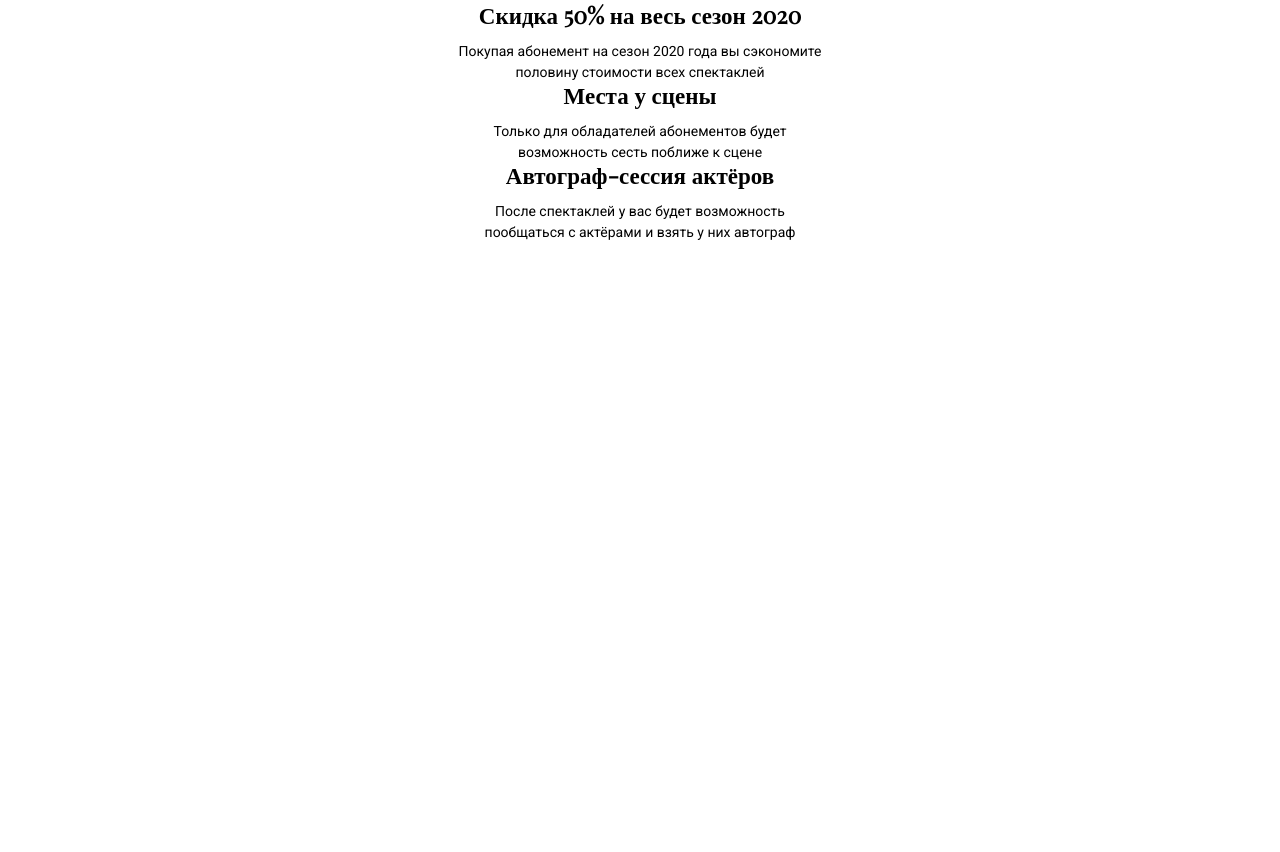
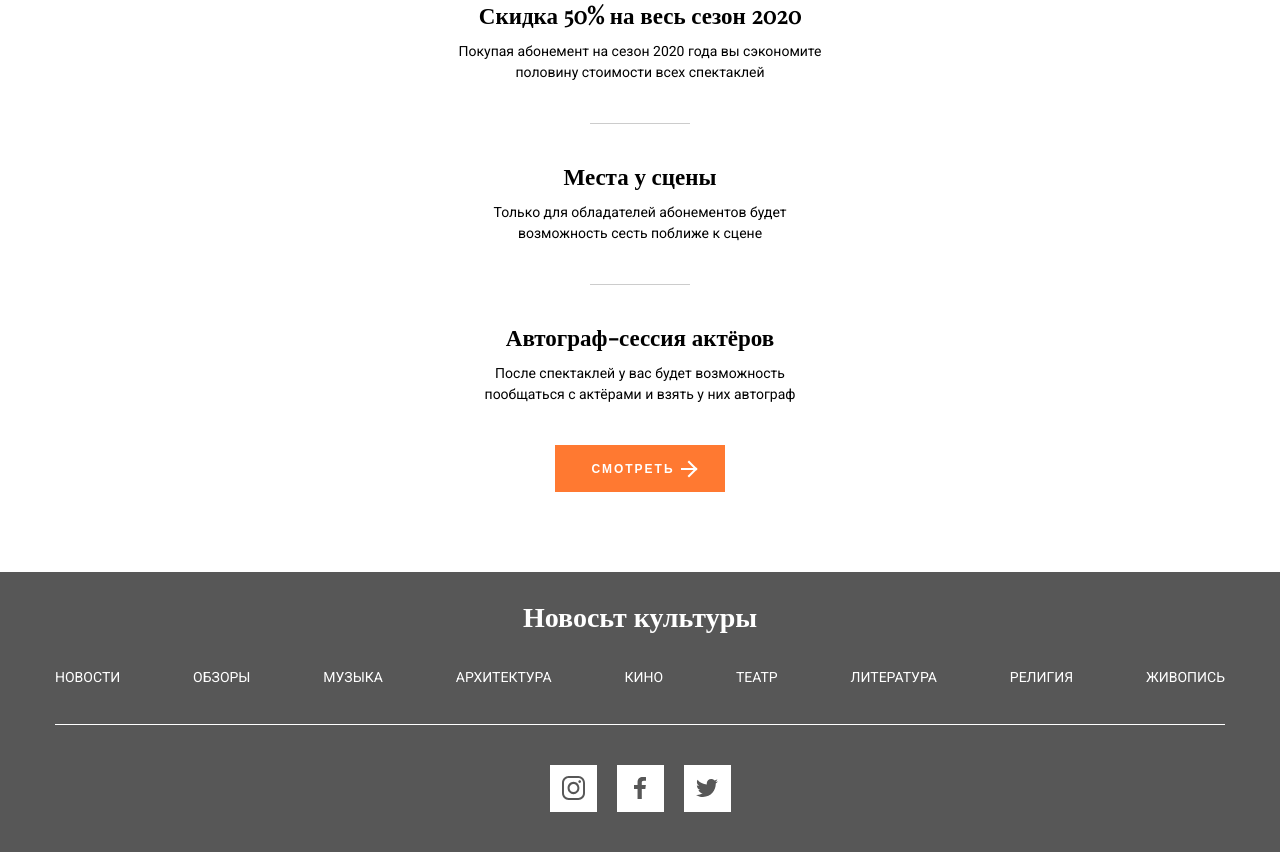
Before and after one commit to wallblizzard/novosti, a website: page index.html in a window 1280 px wide. Shown: the part 1120-1972 px from the top of the page. Before the commit the page ends 1403 px from the top, so only its background shows below. Drawn offline with nearby package versions, Linux system fonts and the light colour scheme; files that its build step writes are made by us from their sources.

Commit message:
section_price, footer add

```diff
--- a/index.html
+++ b/index.html
@@ -6,7 +6,6 @@
   <meta http-equiv="X-UA-Compatible" content="ie=edge">
   <title>Document</title>
   <link rel="stylesheet" href="css/style.min.css">
-  <script src="js/all.min.js"></script>
 </head>
 <body>
 <div class="wrapper">
@@ -68,19 +67,54 @@
           <div class="price__item">
             <h4>Скидка 50% на весь сезон 2020</h4>
             <p>Покупая абонемент на сезон 2020 года вы сэкономите половину стоимости всех спектаклей</p>
+            <span></span>
           </div>
           <div class="price__item">
             <h4>Места у сцены</h4>
             <p>Только для обладателей абонементов будет возможность сесть поближе к сцене</p>
+            <span></span>
           </div>
           <div class="price__item">
             <h4>Автограф-сессия актёров</h4>
-          <p>После спектаклей у вас будет возможность пообщаться с актёрами и взять у них автограф</p>
+            <p>После спектаклей у вас будет возможность пообщаться с актёрами и взять у них автограф</p>
           </div>
+          <div class="look">
+            <button class="btn"><span class="t-left">Смотреть</span> <span class="t-right"></span></button>
+
+        </div>
         </div>
       </div>
     </section>
   </main>
+  <footer class="footer">
+    <div class="container">
+      <h5>Новосьт культуры</h5>
+      <ul>
+        <li><a href="">НОВОСТИ</a></li>
+        <li><a href="">ОБЗОРЫ</a></li>
+        <li><a href="">МУЗЫКА</a></li>
+        <li><a href="">АРХИТЕКТУРА</a></li>
+        <li><a href="">КИНО</a></li>
+        <li><a href="">ТЕАТР</a></li>
+        <li><a href="">ЛИТЕРАТУРА</a></li>
+        <li><a href="">РЕЛИГИЯ</a></li>
+        <li><a href="">ЖИВОПИСЬ</a></li>
+      </ul>
+      <span class="footer-line"></span>
+      <div class="social">
+        <div class="social__item">
+          <a href=""><img src="img/ins.svg" alt="#" width="23" height="24"></a>
+        </div>
+        <div class="social__item">
+          <a href=""><img src="img/face.svg" alt="#" width="12" height="22"></a>
+        </div>
+        <div class="social__item">
+          <a href=""><img src="img/tw.svg" alt="#" width="22" height="18"></a>
+        </div>
+      </div>
+    </div>
+  </footer>
 </div>
+<script src="js/all.min.js"></script>
 </body>
 </html>
--- a/sass/main/main.scss
+++ b/sass/main/main.scss
@@ -8,15 +8,15 @@
         margin: 60px 0;
     }
 
-    ul {
-        display: flex;
-        justify-content: space-between;
-        margin-bottom: 40px;
-    }
-
     a {
         color: $primary;
     }
+}
+
+ul {
+    display: flex;
+    justify-content: space-between;
+    margin-bottom: 40px;
 }
 
 .section_about {
@@ -44,12 +44,18 @@
 h3 {
     font-size: 17px;
     font-weight: bold;
+    text-transform: uppercase;
 }
 
 h4 {
     font-family: 'Playfair Display', serif;
     font-size: 23px;
     font-weight: 900;
+    transition: .3s;
+
+    &:hover {
+        color: $additional;
+    }
 }
 
 p {
@@ -89,7 +95,109 @@ p {
             margin: 0 auto;
             h4 {
                 margin-bottom: 15px;
+
+            }
+
+            span {
+                width: 100px;
+                height: 1px;
+                display: block;
+                background-color: $primary;
+                opacity: .2;
+                margin: 40px auto;
             }
         }
     }
 }
+
+.look {
+    .btn {
+        width: 170px;
+        height: 47px;
+        font-size: 12px;
+        font-weight: bold;
+        background-color: $additional;
+        border: none;
+        color: $secondary;
+        text-transform: uppercase;
+        letter-spacing: 2px;
+        margin: 40px auto;
+        position: relative;
+        display: flex;
+        justify-content: center;
+        align-items: center;
+
+        .t-left {
+            margin-right: 14px;
+        }
+
+        .t-right {
+            position: relative;
+            &::before,
+            &::after {
+                content: '';
+                position: absolute;
+                top: 50%;
+                left: 50%;
+                transform: translate(-50%, -50%);
+            }
+            &::before {
+                width: 16px;
+                height: 2px;
+                background-color: $secondary;
+            }
+
+            &::after {
+                width: 10px;
+                height: 10px;
+                transform: translate(-50%, -50%) rotate(135deg);
+                border-top: 2px solid $secondary;
+                border-left: 2px solid $secondary;
+            }
+        }
+    }
+}
+
+.footer {
+    width: 100%;
+    padding:30px 0 40px;
+    background-color: #575757;
+
+    h5 {
+        font-family: 'Playfair Display', serif;
+        font-size: 28px;
+        font-weight: bold;
+        margin-bottom: 40px;
+        color: $secondary;
+    }
+
+    a {
+        color: $secondary;
+    }
+
+    .footer-line {
+        display: block;
+        width: 100%;
+        height: 1px;
+        background-color:  $secondary;
+        margin-bottom: 40px;
+    }
+
+    .social {
+        display: flex;
+        justify-content: center;
+
+        &__item {
+            width: 47px;
+            height: 47px;
+            background-color: $secondary;
+            display: flex;
+            justify-content: center;
+            align-items: center;
+            margin-right: 20px;
+            &:last-child {
+                margin-right: 0;
+            }
+        }
+    }
+}
```
Also changed, not shown: img/face.svg (added), img/ins.svg (added), img/tw.svg (added).
